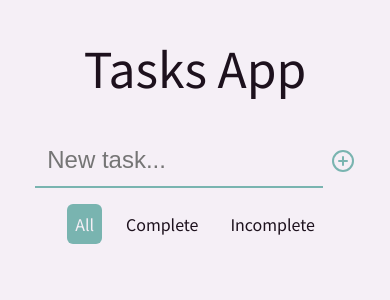
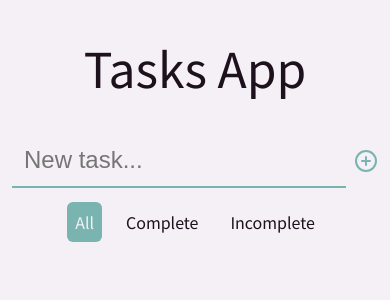
Before and after one commit to LeanDoliri/tasks-app, a React (Vite) app: page / in a window 390 px wide. Shown: the top 300 px of the page. Built offline with nearby package versions, Linux system fonts and the light colour scheme.

Commit message:
vista mobile finalizada

```diff
--- a/src/App.css
+++ b/src/App.css
@@ -1,8 +1,8 @@
 .main {
-  max-width: 100vw;
+  width: 100%;
   height: 100vh;
   display: grid;
-  grid-template-columns: auto;
+  grid-template-columns: 100%;
   grid-template-rows: repeat(3, 1fr) 70%;
   justify-content: center;
   justify-items: center;
--- a/src/components/InputEditTask/InputEditTask.css
+++ b/src/components/InputEditTask/InputEditTask.css
@@ -1,16 +1,16 @@
 .inputEditTask-form {
+  max-width: 90%;
   display: flex;
+  justify-content: center;
   align-items: center;
   gap: 0.5em;
-  padding: 0.5em;
-  border-radius: 6px;
+  border-radius: 6px 6px 0 0;
   background-color: var(--color-secondary);
   box-shadow: 0px 1px 1.5px hsl(var(--shadow-color) / 0),
   0px 4px 6px hsl(var(--shadow-color) / 0.52);
 }
 
-.inputEditTask-input,
-.inputEditTask-input:focus {
+.inputEditTask-input {
   background: transparent;
   border: none;
   border-bottom: 2px solid var(--color-accent);
@@ -18,8 +18,10 @@
   color: var(--color-text);
   font-size: 1.2em;
   padding: 0.5em;
+  max-width: 100%;
 }
 
 .inputEditTask-icon {
   cursor: pointer;
+  padding: 0.5em;
 }
--- a/src/components/InputTask/InputTask.css
+++ b/src/components/InputTask/InputTask.css
@@ -1,21 +1,26 @@
 .inputTask-form {
+  width: 90%;
   display: flex;
   justify-content: center;
   align-items: center;
   gap: 0.5em;
-  width: 90%;
 }
 
-.inputTask-input,
-.inputTask-input:focus {
+.inputTask-input {
   background: transparent;
   border: none;
+  border-radius: 6px 6px 0 0;
   border-bottom: 2px solid var(--color-accent);
   color: var(--color-text);
   outline: none;
   font-size: 1.5em;
   padding: 0.5em;
-  max-width: 80%;
+}
+
+.inputTask-input:focus {
+  background-color: var(--color-secondary);
+  box-shadow: 0px 1px 1.5px hsl(var(--shadow-color) / 0),
+  0px 4px 6px hsl(var(--shadow-color) / 0.52);;
 }
 
 .inputTask-icon {
--- a/src/components/ListOfFilters/ListOfFilters.css
+++ b/src/components/ListOfFilters/ListOfFilters.css
@@ -1,9 +1,9 @@
 .listOfFilters {
-    background-color: var(--color-bg);
-    display: flex;
-    justify-content: center;
-    align-items: center;
-    gap: 1em;
-    padding: 1em 0;
-    width: 100%;
+  width: 100%;
+  background-color: var(--color-bg);
+  display: flex;
+  justify-content: center;
+  align-items: center;
+  gap: 1em;
+  padding: 0.5em 0;
 }
--- a/src/components/Title/Title.css
+++ b/src/components/Title/Title.css
@@ -1,4 +1,5 @@
 .title {
+  width: 100%;
   text-align: center;
   font-size: 3em;
 }
```
